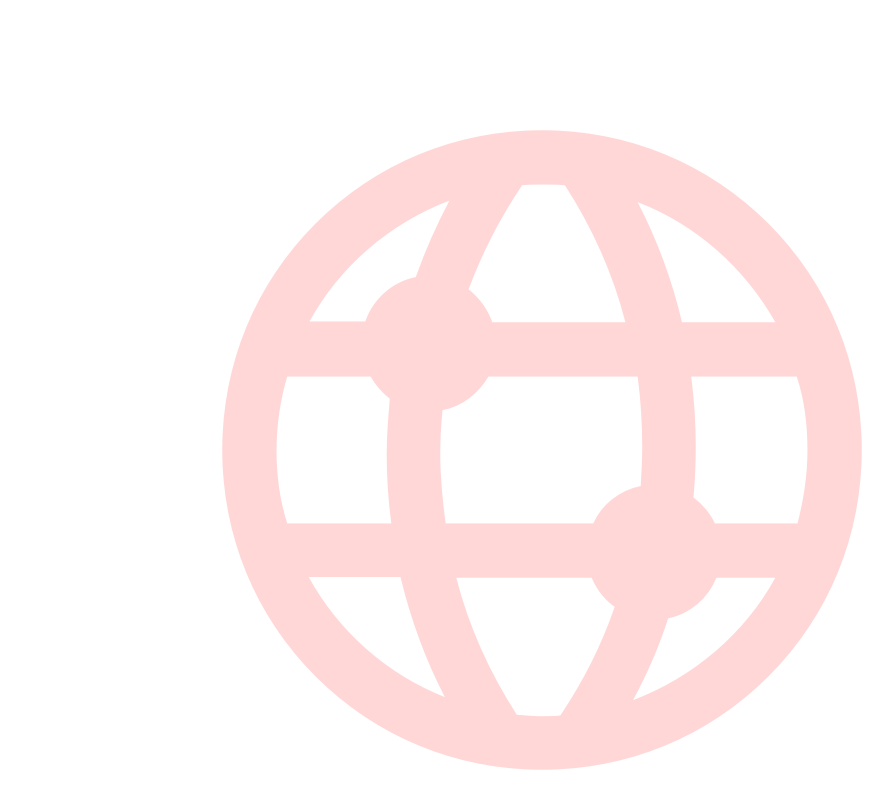
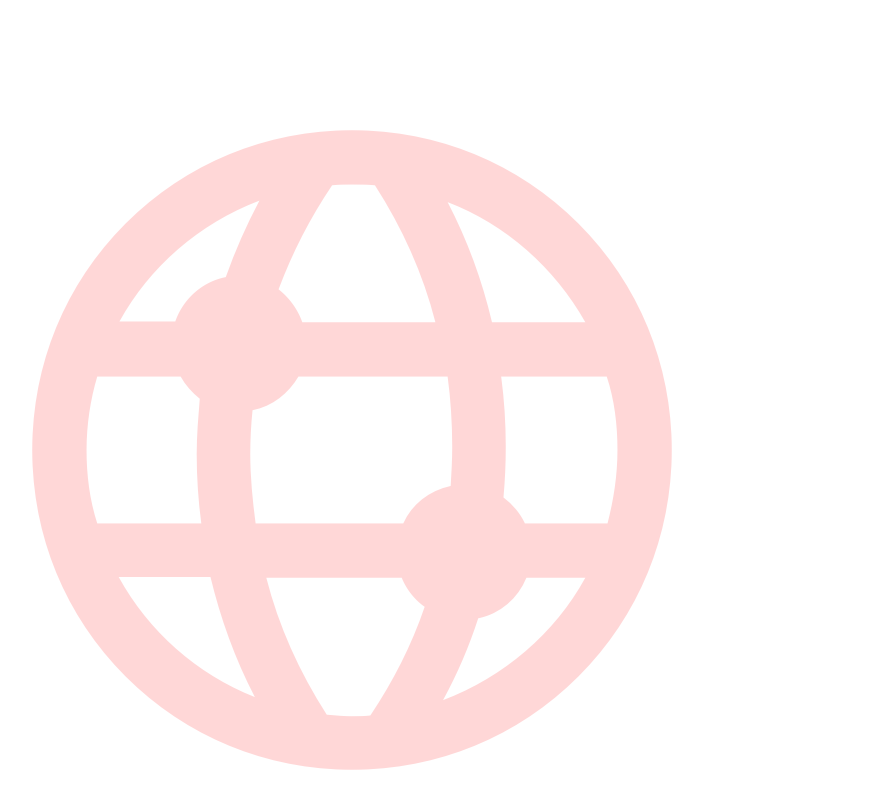
Before and after one commit to WalkTheRosePath/OpenClassrooms-Groupomania, a React (Create React App) app in the folder frontend/: page /signup in a window 1280 px wide. Shown: the top 800 px of the page, without its empty margins (98-991 px from the left). Built offline with nearby package versions, Linux system fonts and the light colour scheme.

Commit message:
updated homepage imports, deleted styling

```diff
--- a/frontend/src/index.css
+++ b/frontend/src/index.css
@@ -2,8 +2,7 @@
 
 body {
   margin: 0;
-  display: flex;
-  justify-content: center;
+
   font-family: -apple-system, BlinkMacSystemFont, "Segoe UI", "Roboto", "Oxygen",
     "Ubuntu", "Cantarell", "Fira Sans", "Droid Sans", "Helvetica Neue",
     sans-serif;
@@ -15,9 +14,3 @@ code {
   font-family: source-code-pro, Menlo, Monaco, Consolas, "Courier New",
     monospace;
 }
-
-.item {
-  display: flex;
-  justify-content: space-between;
-  gap: 20px;
-}
--- a/frontend/src/pages/HomePage.jsx
+++ b/frontend/src/pages/HomePage.jsx
@@ -26,7 +26,7 @@ const HomePage = () => {
   return (
     <div>
       <Header />
-            <h1>Home Page</h1>
+      <h1>Home Page</h1>
       {/* Display list of posts */}
       <div>
         {posts.map((post) => (
```
